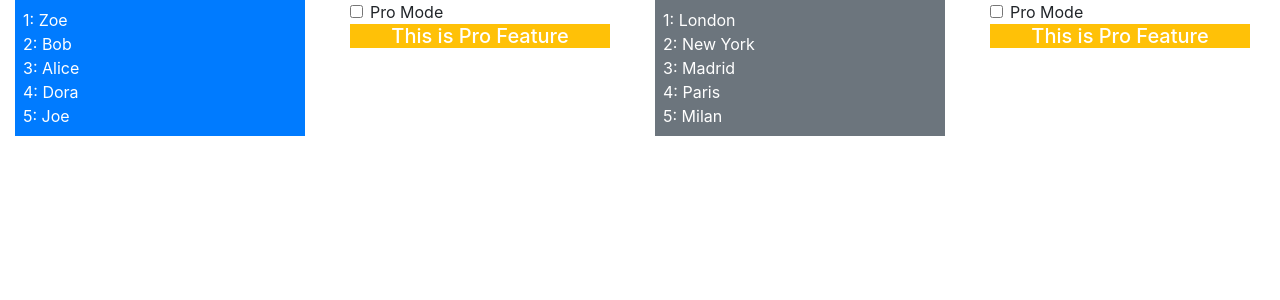
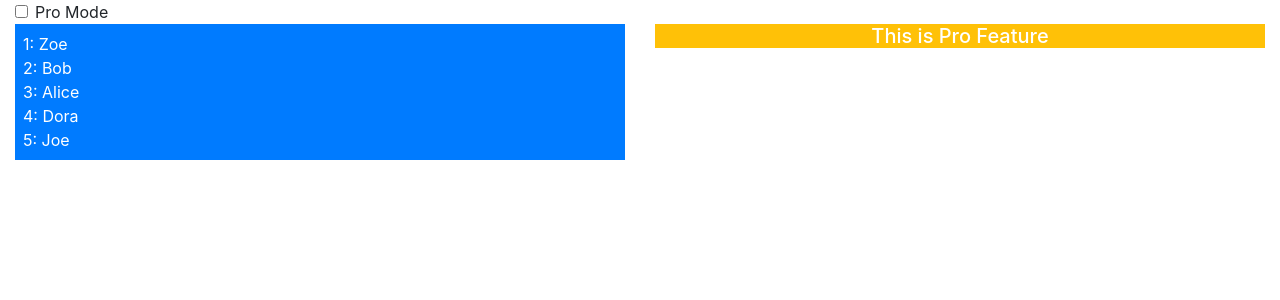
Before and after one commit to ndminh1307js/pro-react-16, a React (Create React App) app in the folder Chapter-14/composition/: page / in a window 1280 px wide. Shown: the top 300 px of the page. Built offline with nearby package versions, Linux system fonts and the light colour scheme.

Commit message:
Using Render Props

```diff
--- a/Chapter-14/composition/src/App.js
+++ b/Chapter-14/composition/src/App.js
@@ -1,12 +1,9 @@
 import React, { Component } from 'react';
 import { SortedList } from './SortedList';
 import { GeneralList } from './GeneralList';
-import { ProController } from './ProController';
-import { LogToConsole } from './LogToConsole';
-
-const ProList = ProController(
-	LogToConsole(SortedList, 'Sorted List', true, true, true),
-);
+import { ProFeature } from './ProFeature';
+// import { ProController } from './ProController';
+// import { LogToConsole } from './LogToConsole';
 
 export default class App extends Component {
 	constructor(props) {
@@ -14,24 +11,39 @@ export default class App extends Component {
 		this.state = {
 			names: ['Zoe', 'Bob', 'Alice', 'Dora', 'Joe'],
 			cities: ['London', 'New York', 'Madrid', 'Paris', 'Milan'],
+			proMode: false,
 		};
 	}
+
+	toggleProMode = () => {
+		this.setState({ proMode: !this.state.proMode });
+	};
 
 	render() {
 		return (
 			<div className='container-fluid'>
 				<div className='row'>
-					<div className='col-3'>
+					<div className='col-12 text-center-p-2'>
+						<div className='form-check'>
+							<input
+								type='checkbox'
+								className='form-check-input'
+								value={this.state.proMode}
+								onChange={this.toggleProMode}
+							/>
+							<label className='form-check-label'>Pro Mode</label>
+						</div>
+					</div>
+				</div>
+				<div className='row'>
+					<div className='col-6'>
 						<GeneralList list={this.state.names} theme='primary' />
 					</div>
-					<div className='col-3'>
-						<ProList list={this.state.names} />
-					</div>
-					<div className='col-3'>
-						<GeneralList list={this.state.cities} theme='secondary' />
-					</div>
-					<div className='col-3'>
-						<ProList list={this.state.cities} />
+					<div className='col-6'>
+						<ProFeature
+							pro={this.state.proMode}
+							render={() => <SortedList list={this.state.names} />}
+						/>
 					</div>
 				</div>
 			</div>
--- a/Chapter-14/composition/src/ProFeature.js
+++ b/Chapter-14/composition/src/ProFeature.js
@@ -1,16 +1,11 @@
 import React from 'react';
 
-export function ProFeature(FeatureComponent) {
-	return function (props) {
-		if (props.pro) {
-			let { pro, ...childProps } = props;
-			return <FeatureComponent {...childProps} />;
-		} else {
-			return (
-				<h5 className='bg-warning text-center text-white'>
-					This is Pro Feature
-				</h5>
-			);
-		}
-	};
+export function ProFeature(props) {
+	if (props.pro) {
+		return props.render();
+	} else {
+		return (
+			<h5 className='bg-warning text-center text-white'>This is Pro Feature</h5>
+		);
+	}
 }
```
